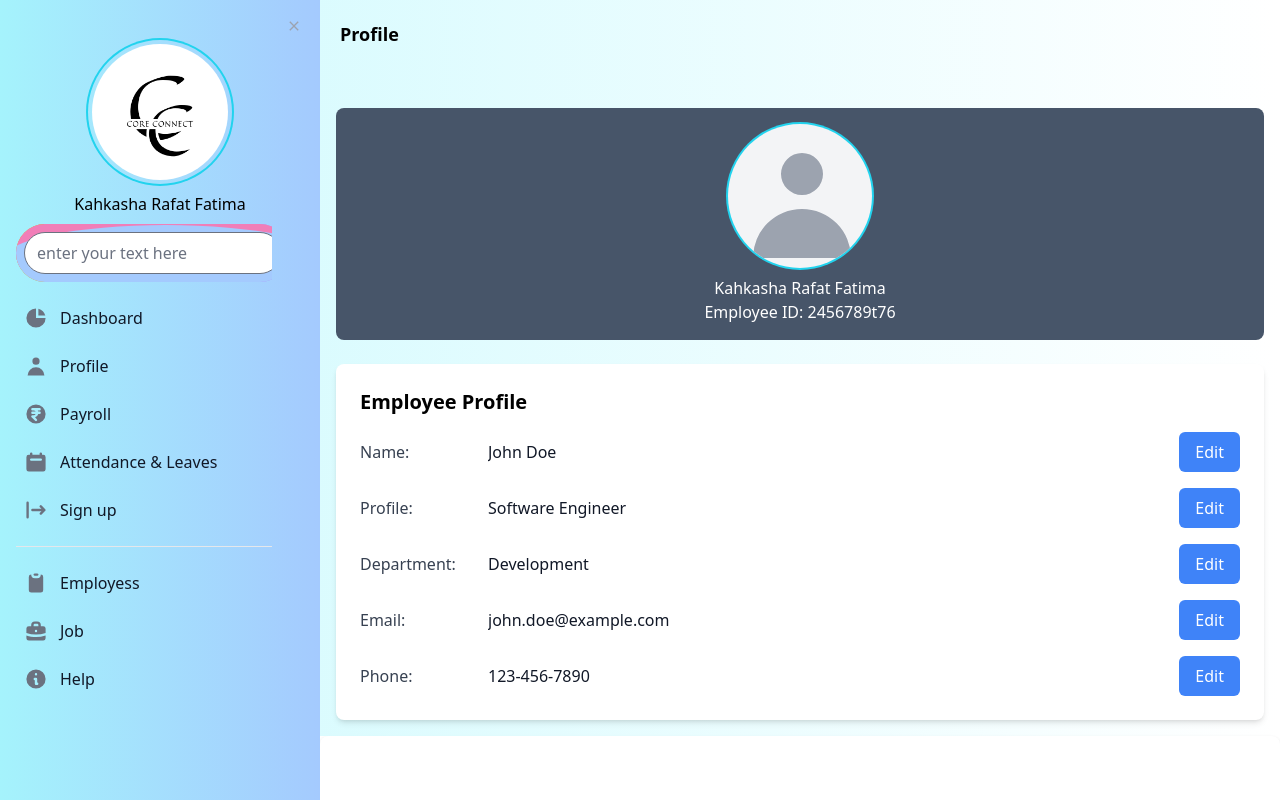
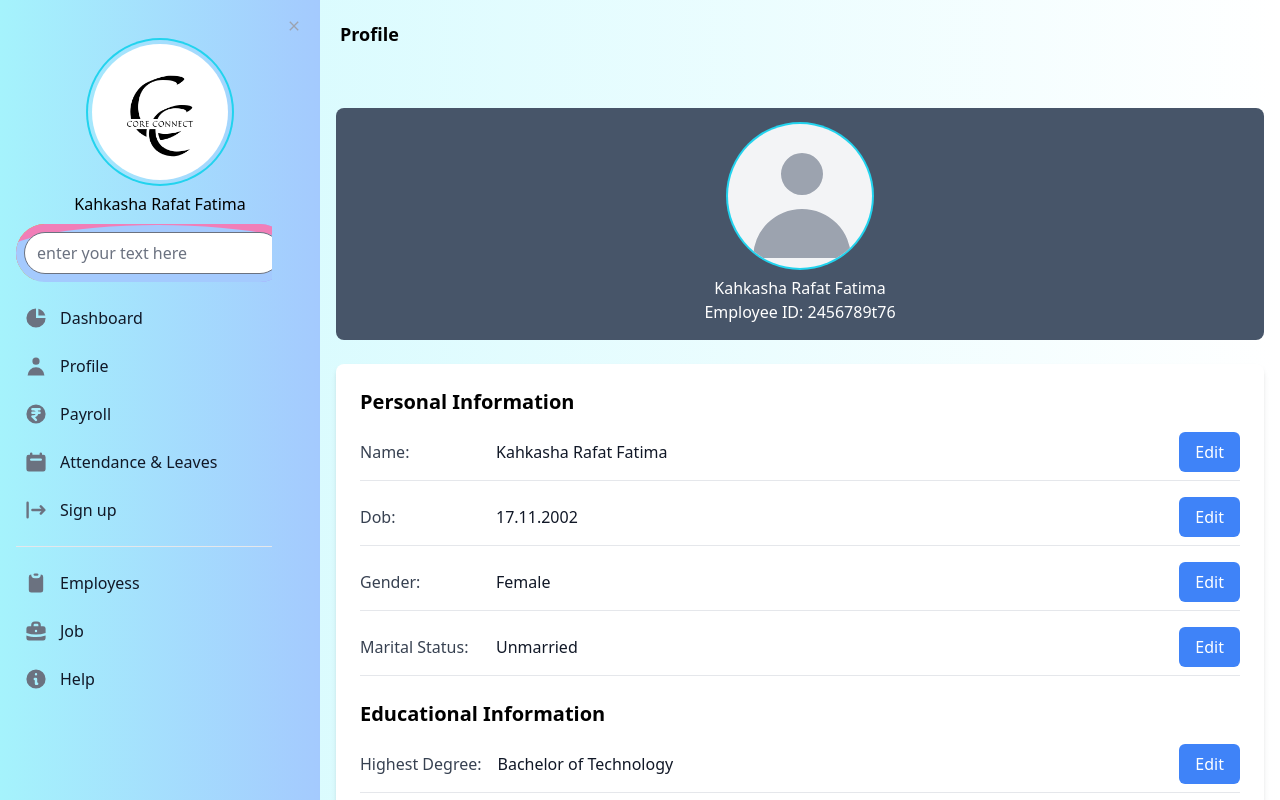
Before and after one commit to kahkasha17/CoreConnect-The-Employee-Management-System, a React (Vite) app in the folder FrontEnd/: page /profile in a window 1280 px wide. Shown: the top 800 px of the page. Built offline with nearby package versions, Linux system fonts and the light colour scheme; a web font is replaced by a local one.

Commit message:
profile page completed

```diff
--- a/FrontEnd/src/Pages/Common/Profile.jsx
+++ b/FrontEnd/src/Pages/Common/Profile.jsx
@@ -1,67 +1,116 @@
-import React from "react";
-import UserdataCard from "../../Components/UserdataCard";
+import React, { useState } from "react";
 import UserAvatar from "../../Components/UserAvatar";
-import { Card } from "flowbite-react";
 
 const Profile = () => {
+  const [fields, setFields] = useState({
+    personal: {
+      name: "Kahkasha Rafat Fatima",
+      dob: "17.11.2002",
+      gender: "Female",
+      maritalStatus: "Unmarried",
+    },
+    educational: {
+      highestDegree: "Bachelor of Technology",
+      university: "ABC University",
+      graduationYear: "2023",
+    },
+    professional: {
+      profile: "Software Engineer",
+      department: "Development",
+      email: "kahkasha@example.com",
+      phone: "123-456-7890",
+    },
+  });
+
+  const [editField, setEditField] = useState(null);
+  const [tempValue, setTempValue] = useState("");
+
+  const handleEditClick = (section, field) => {
+    setEditField({ section, field });
+    setTempValue(fields[section][field]);
+  };
+
+  const handleSaveClick = () => {
+    const { section, field } = editField;
+    setFields((prev) => ({
+      ...prev,
+      [section]: {
+        ...prev[section],
+        [field]: tempValue,
+      },
+    }));
+    setEditField(null);
+  };
+
+  const handleCancelClick = () => {
+    setEditField(null);
+  };
+
+  const renderSection = (title, sectionKey, sectionFields) => (
+    <div className="mb-6">
+      <h2 className="text-xl font-semibold mb-4">{title}</h2>
+      <div className="space-y-4">
+        {Object.entries(sectionFields).map(([key, value]) => (
+          <div key={key}>
+            <div className="flex flex-wrap items-center gap-4">
+              <label className="text-gray-700 font-medium min-w-[120px] capitalize">
+                {key.replace(/([A-Z])/g, " $1")}:
+              </label>
+              {editField?.section === sectionKey && editField?.field === key ? (
+  <div className="flex flex-wrap items-center gap-4 w-full">
+    <input
+      type="text"
+      value={tempValue}
+      onChange={(e) => setTempValue(e.target.value)}
+      className="flex-1 w-full min-w-[150px] px-2 py-1 border border-gray-300 rounded-md"
+    />
+    <div className="flex gap-2">
+      <button
+        onClick={handleSaveClick}
+        className="bg-green-500 text-white px-4 py-2 rounded-md hover:bg-green-600"
+      >
+        Save
+      </button>
+      <button
+        onClick={handleCancelClick}
+        className="bg-gray-500 text-white px-4 py-2 rounded-md hover:bg-gray-600"
+      >
+        Cancel
+      </button>
+    </div>
+  </div>
+) : (
+  <>
+    <span className="text-gray-900 flex-1 truncate">{value}</span>
+    <button
+      onClick={() => handleEditClick(sectionKey, key)}
+      className="bg-blue-500 text-white px-4 py-2 rounded-md hover:bg-blue-600"
+    >
+      Edit
+    </button>
+  </>
+)}
+
+            </div>
+            <hr className="border-t border-gray-200 mt-2" />
+          </div>
+        ))}
+      </div>
+    </div>
+  );
+
   return (
     <>
-      <div className="bg-slate-600 p-4 rounded-lg">
+      <div className="bg-slate-600 p-4 rounded-lg max-w-screen-xl mx-auto">
         <UserAvatar />
-        <h1 className=" text-white text-center">Kahkasha Rafat Fatima</h1>
-        <h6 className=" text-white text-center">Employee ID: 2456789t76</h6>
+        <h1 className="text-white text-center">{fields.personal.name}</h1>
+        <h6 className="text-white text-center">Employee ID: 2456789t76</h6>
       </div>
 
-      <div className="p-6 min-w-full mx-auto bg-white shadow-md rounded-lg mt-6 ">
-        <h2 className="text-xl font-semibold mb-4">Employee Profile</h2>
-        <div className="space-y-4">
-          {/* Name Row */}
-          <div className="flex items-center gap-4 overflow-hidden">
-            <label className="text-gray-700 font-medium w-28">Name:</label>
-            <span className="text-gray-900 flex-1 truncate">John Doe</span>
-            <button className="bg-blue-500 text-white px-4 py-2 rounded-md hover:bg-blue-600 focus:outline-none focus:ring-2 focus:ring-blue-300">
-              Edit
-            </button>
-          </div>
-          {/* Profile Row */}
-          <div className="flex items-center gap-4 overflow-hidden">
-            <label className="text-gray-700 font-medium w-28">Profile:</label>
-            <span className="text-gray-900 flex-1 truncate">
-              Software Engineer
-            </span>
-            <button className="bg-blue-500 text-white px-4 py-2 rounded-md hover:bg-blue-600 focus:outline-none focus:ring-2 focus:ring-blue-300">
-              Edit
-            </button>
-          </div>
-          {/* Department Row */}
-          <div className="flex items-center gap-4 overflow-hidden">
-            <label className="text-gray-700 font-medium w-28">
-              Department:
-            </label>
-            <span className="text-gray-900 flex-1 truncate">Development</span>
-            <button className="bg-blue-500 text-white px-4 py-2 rounded-md hover:bg-blue-600 focus:outline-none focus:ring-2 focus:ring-blue-300">
-              Edit
-            </button>
-          </div>
-          {/* Email Row */}
-          <div className="flex items-center gap-4 overflow-hidden">
-            <label className="text-gray-700 font-medium w-28">Email:</label>
-            <span className="text-gray-900 flex-1 truncate">
-              john.doe@example.com
-            </span>
-            <button className="bg-blue-500 text-white px-4 py-2 rounded-md hover:bg-blue-600 focus:outline-none focus:ring-2 focus:ring-blue-300">
-              Edit
-            </button>
-          </div>
-          {/* Phone Row */}
-          <div className="flex items-center gap-4 overflow-hidden">
-            <label className="text-gray-700 font-medium w-28">Phone:</label>
-            <span className="text-gray-900 flex-1 truncate">123-456-7890</span>
-            <button className="bg-blue-500 text-white px-4 py-2 rounded-md hover:bg-blue-600 focus:outline-none focus:ring-2 focus:ring-blue-300">
-              Edit
-            </button>
-          </div>
-        </div>
+      <div className="p-6 w-full max-w-screen-xl mx-auto bg-white shadow-md rounded-lg mt-6">
+        {renderSection("Personal Information", "personal", fields.personal)}
+        {renderSection("Educational Information", "educational", fields.educational)}
+        {renderSection("Professional Information", "professional", fields.professional)}
       </div>
     </>
   );
--- a/FrontEnd/src/Pages/DashBoards/Admin/MainContent.jsx
+++ b/FrontEnd/src/Pages/DashBoards/Admin/MainContent.jsx
@@ -8,7 +8,7 @@ import Tasklist from "../../../Components/Tasklist";
 export const MainContent = () => {
   return (
     <div >
-      <div className="container mx-auto px-4">
+      <div className="container mx-auto px-4 min-w-full">
         {/* First Row */}
         <div className="grid grid-cols-1 md:grid-cols-4 gap-4">
           {/* First Column (50% width on medium+ screens) */}
@@ -26,14 +26,12 @@ export const MainContent = () => {
         </div>
 
         {/* Second Row */}
-        <div className="grid grid-cols-1 md:grid-cols-4 gap-4 mt-10">
-          {/* First Column (75% width on medium+ screens) */}
+        <div className="grid grid-cols-1 md:grid-cols-4 gap-4  mt-10">
           <div className="col-span-1 md:col-span-3">
             <Tasklist />
           </div>
 
-          {/* Second Column (25% width on medium+ screens with 2 rows inside) */}
-          <div className="col-span-1 grid grid-rows-2 max-h-screen">
+          <div className="col-span-1 grid grid-rows-3 max-h-full ">
             <div className="rounded-md mb-2">
               <RequestList />
             </div>
```
